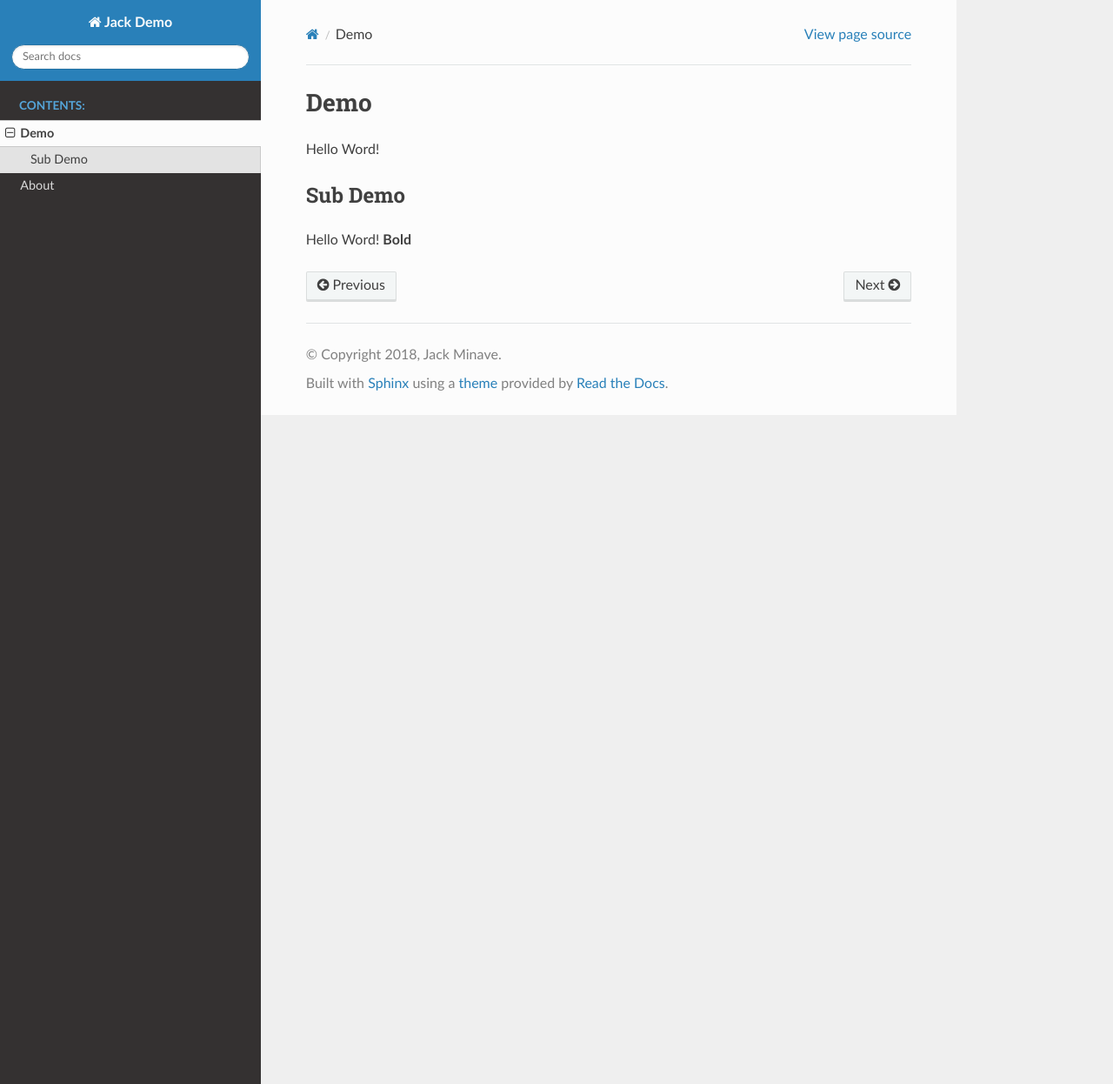
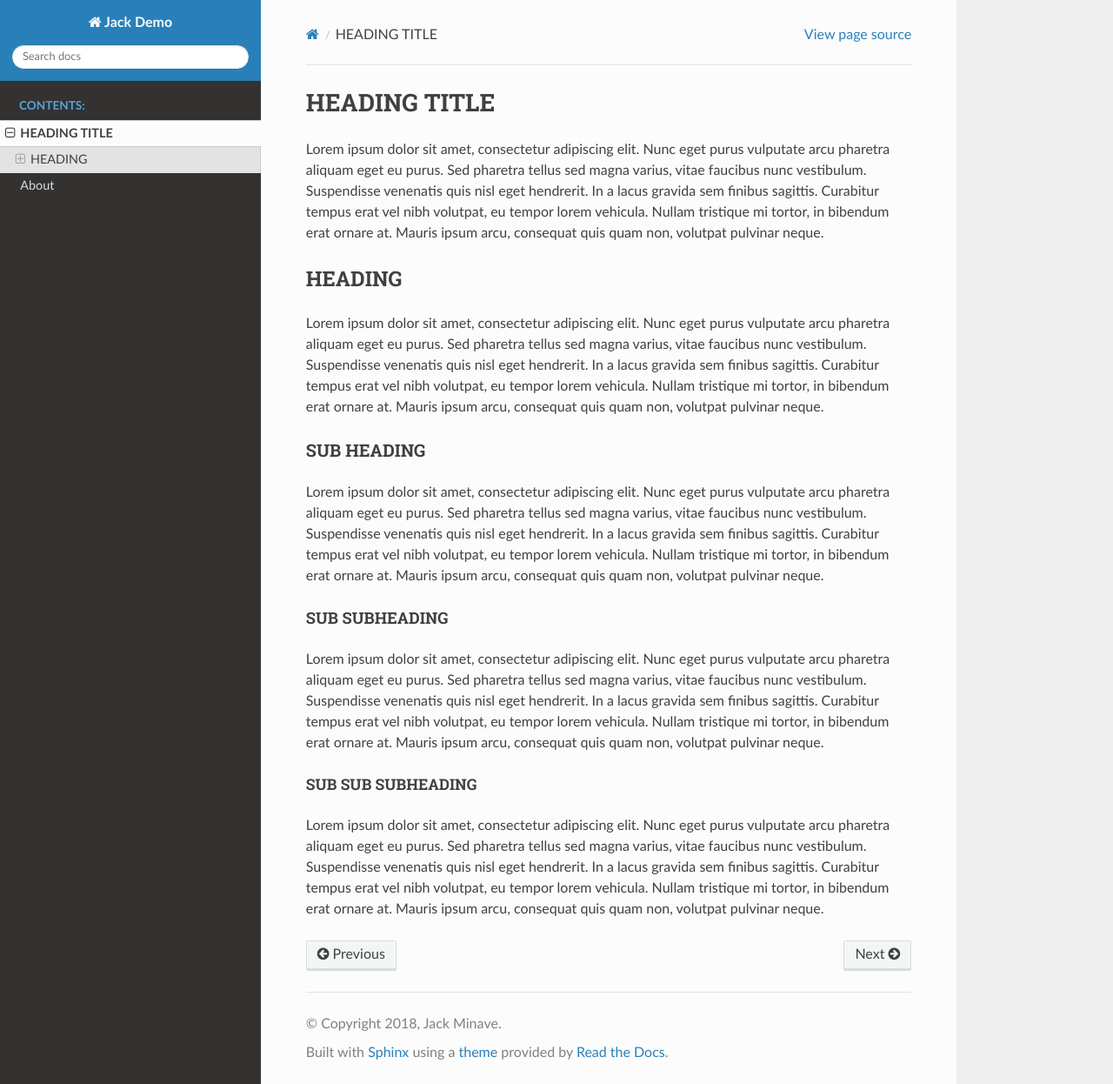
Before and after one commit to jackminave/sphinx-demo, a Sphinx documentation site: the page built from source/demo.rst, in a window 1280 px wide and 1246 px high. Shown: the whole window at 87% size. Built offline with Sphinx 7.4.7 and the Read the Docs theme 2.0.0, drawn with Linux system fonts in a browser that asks for light colours.

Commit message:
Add lorem ipsum

```diff
--- a/source/demo.rst
+++ b/source/demo.rst
@@ -1,10 +1,27 @@
-Demo
-----
+=============
+HEADING TITLE
+=============
 
-Hello Word!
+Lorem ipsum dolor sit amet, consectetur adipiscing elit. Nunc eget purus vulputate arcu pharetra aliquam eget eu purus. Sed pharetra tellus sed magna varius, vitae faucibus nunc vestibulum. Suspendisse venenatis quis nisl eget hendrerit. In a lacus gravida sem finibus sagittis. Curabitur tempus erat vel nibh volutpat, eu tempor lorem vehicula. Nullam tristique mi tortor, in bibendum erat ornare at. Mauris ipsum arcu, consequat quis quam non, volutpat pulvinar neque.
 
-Sub Demo
-^^^^^^^^
+HEADING
+=======
 
-Hello Word!
-**Bold**
+Lorem ipsum dolor sit amet, consectetur adipiscing elit. Nunc eget purus vulputate arcu pharetra aliquam eget eu purus. Sed pharetra tellus sed magna varius, vitae faucibus nunc vestibulum. Suspendisse venenatis quis nisl eget hendrerit. In a lacus gravida sem finibus sagittis. Curabitur tempus erat vel nibh volutpat, eu tempor lorem vehicula. Nullam tristique mi tortor, in bibendum erat ornare at. Mauris ipsum arcu, consequat quis quam non, volutpat pulvinar neque.
+
+SUB HEADING
+-----------
+
+Lorem ipsum dolor sit amet, consectetur adipiscing elit. Nunc eget purus vulputate arcu pharetra aliquam eget eu purus. Sed pharetra tellus sed magna varius, vitae faucibus nunc vestibulum. Suspendisse venenatis quis nisl eget hendrerit. In a lacus gravida sem finibus sagittis. Curabitur tempus erat vel nibh volutpat, eu tempor lorem vehicula. Nullam tristique mi tortor, in bibendum erat ornare at. Mauris ipsum arcu, consequat quis quam non, volutpat pulvinar neque.
+
+SUB SUBHEADING
+~~~~~~~~~~~~~~
+
+Lorem ipsum dolor sit amet, consectetur adipiscing elit. Nunc eget purus vulputate arcu pharetra aliquam eget eu purus. Sed pharetra tellus sed magna varius, vitae faucibus nunc vestibulum. Suspendisse venenatis quis nisl eget hendrerit. In a lacus gravida sem finibus sagittis. Curabitur tempus erat vel nibh volutpat, eu tempor lorem vehicula. Nullam tristique mi tortor, in bibendum erat ornare at. Mauris ipsum arcu, consequat quis quam non, volutpat pulvinar neque.
+
+SUB SUB SUBHEADING
+^^^^^^^^^^^^^^^^^^
+
+Lorem ipsum dolor sit amet, consectetur adipiscing elit. Nunc eget purus vulputate arcu pharetra aliquam eget eu purus. Sed pharetra tellus sed magna varius, vitae faucibus nunc vestibulum. Suspendisse venenatis quis nisl eget hendrerit. In a lacus gravida sem finibus sagittis. Curabitur tempus erat vel nibh volutpat, eu tempor lorem vehicula. Nullam tristique mi tortor, in bibendum erat ornare at. Mauris ipsum arcu, consequat quis quam non, volutpat pulvinar neque.
+
+.. COMMENT IS HERE
```
